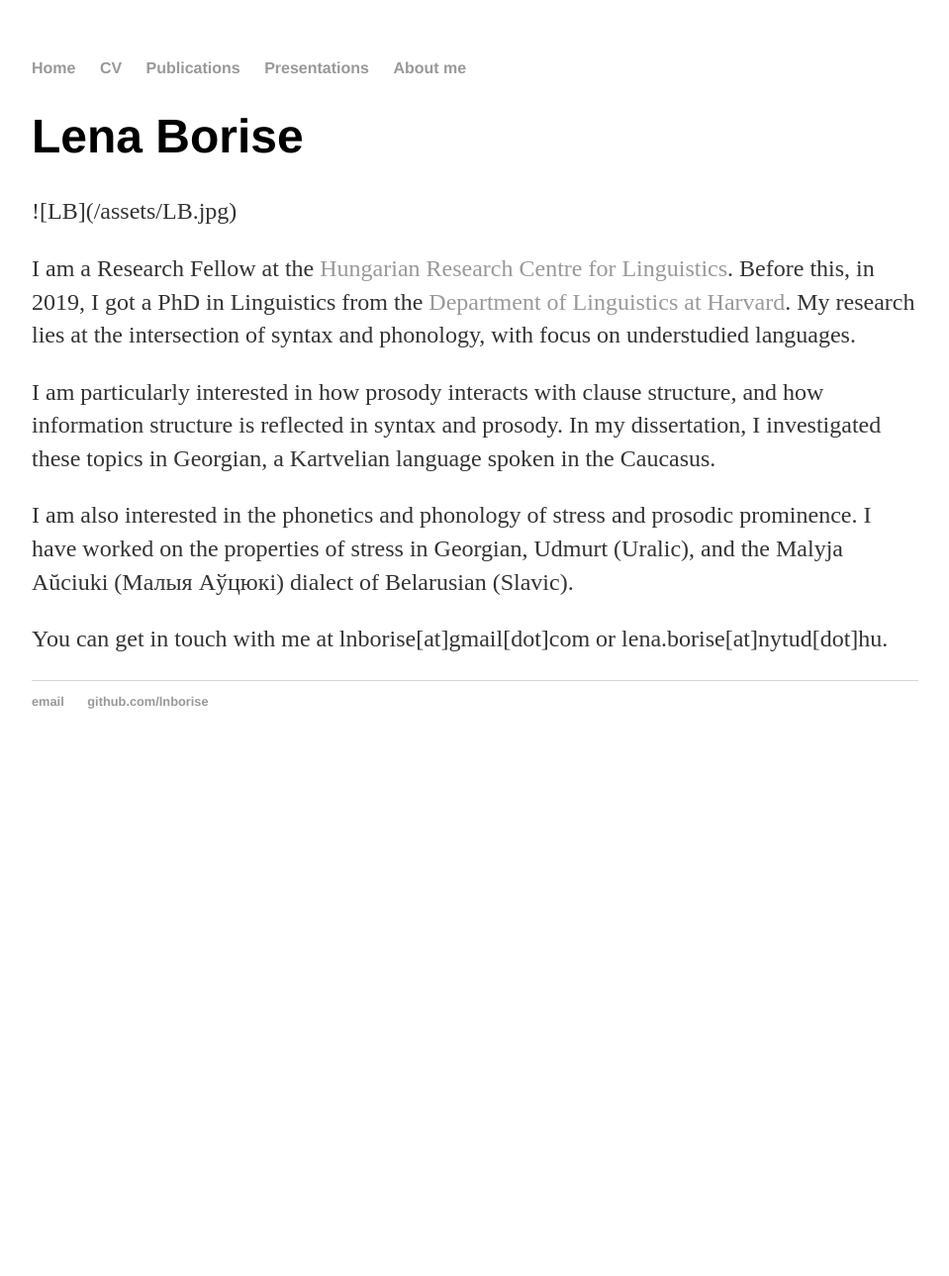
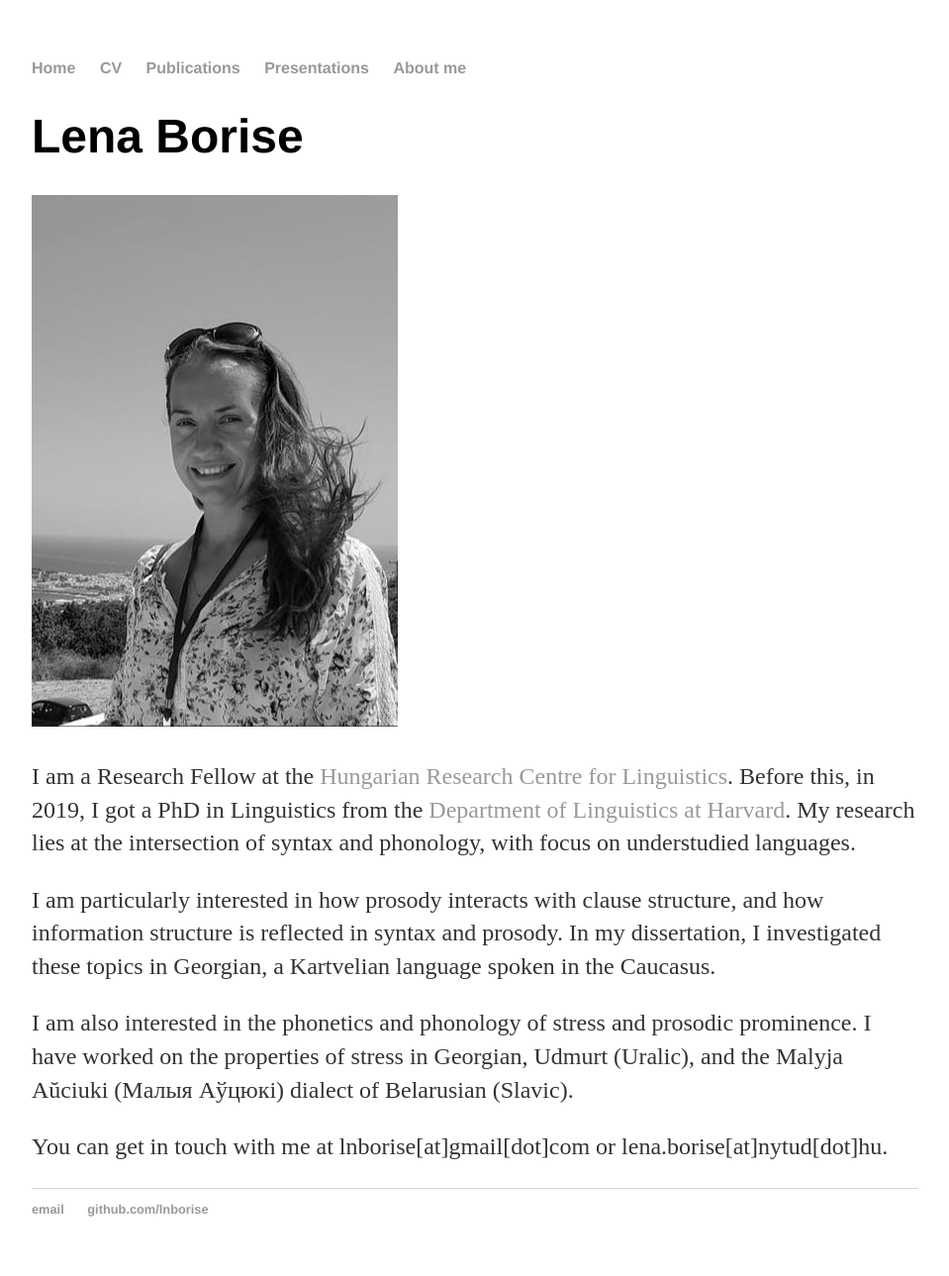
Before and after one commit to lnborise/lnborise.github.io, a Jekyll site: the page built from index.html, in a window 1280 px wide. Shown: the whole page at 99% size, without its empty margins (160-1119 px from the left). Built offline with Jekyll 4.4.1, drawn with Linux system fonts in a browser that asks for light colours; before the commit the page ends 900 px from its top, so only the background shows below that.

Commit message:
Update index.html

```diff
--- a/index.html
+++ b/index.html
@@ -4,9 +4,7 @@ title: Lena Borise
 ---
 <div class="blurb">
 	<h1>Lena Borise</h1>
-
-	<p>![LB]({{ lnborise.github.io }}/assets/LB.jpg)</p>
-
+	<p><img src="/lnborise.github.io/assets/LB.jpg" alt="Lena Borise" /></p>
 	<p>I am a Research Fellow at the <a href="http://www.nytud.hu/eng/index.html">Hungarian Research Centre for Linguistics</a>. Before this, in 2019, I got a PhD in Linguistics from the <a href="https://linguistics.fas.harvard.edu/">Department of Linguistics at Harvard</a>. My research lies at the intersection of syntax and phonology, with focus on understudied languages.</p>
 	<p>I am particularly interested in how prosody interacts with clause structure, and how information structure is reflected in syntax and prosody. In my dissertation, I investigated these topics in Georgian, a Kartvelian language spoken in the Caucasus.</p>
 	<p>I am also interested in the phonetics and phonology of stress and prosodic prominence. I have worked on the properties of stress in Georgian, Udmurt (Uralic), and the Malyja Aŭciuki (Малыя Аўцюкі) dialect of Belarusian (Slavic).</p>
```
